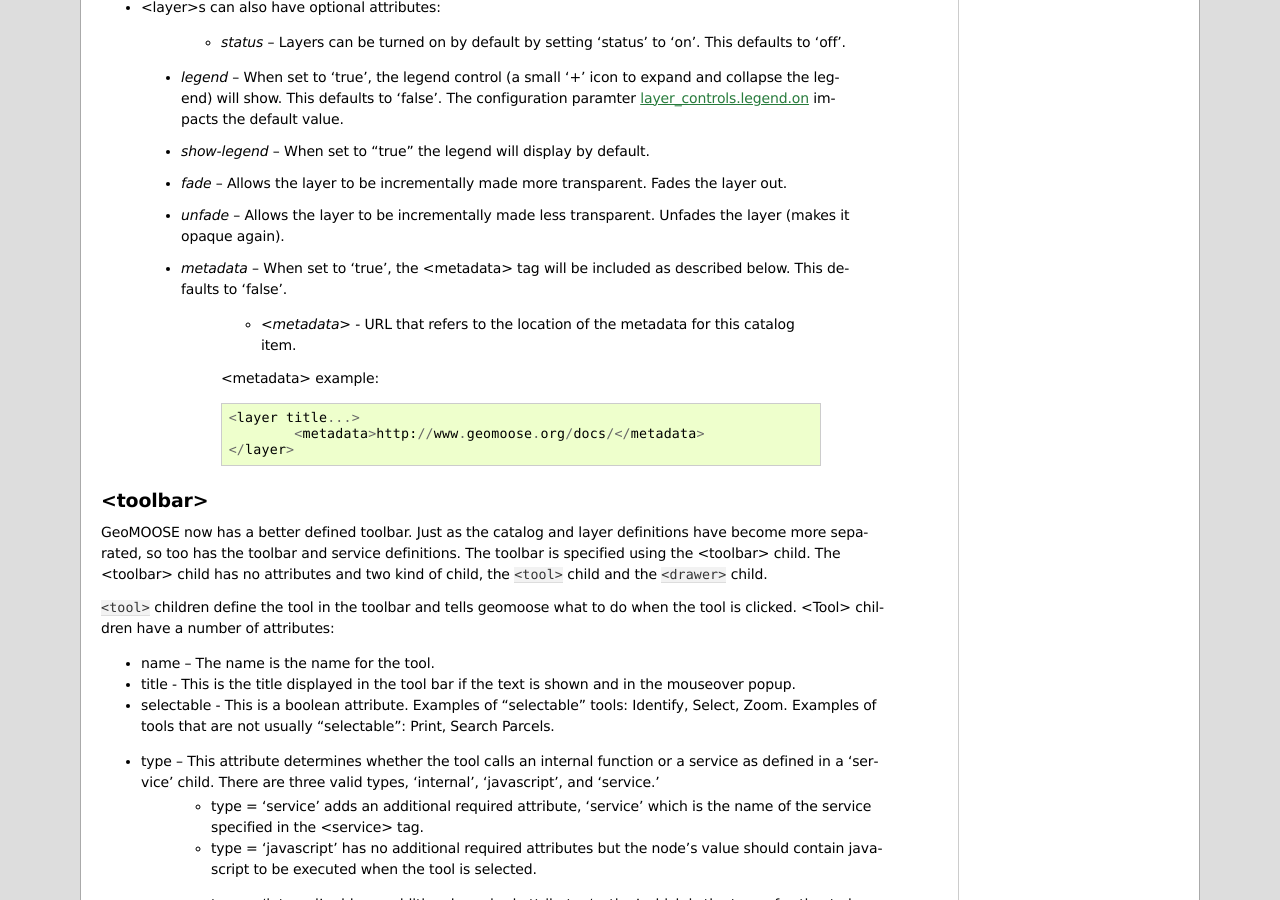
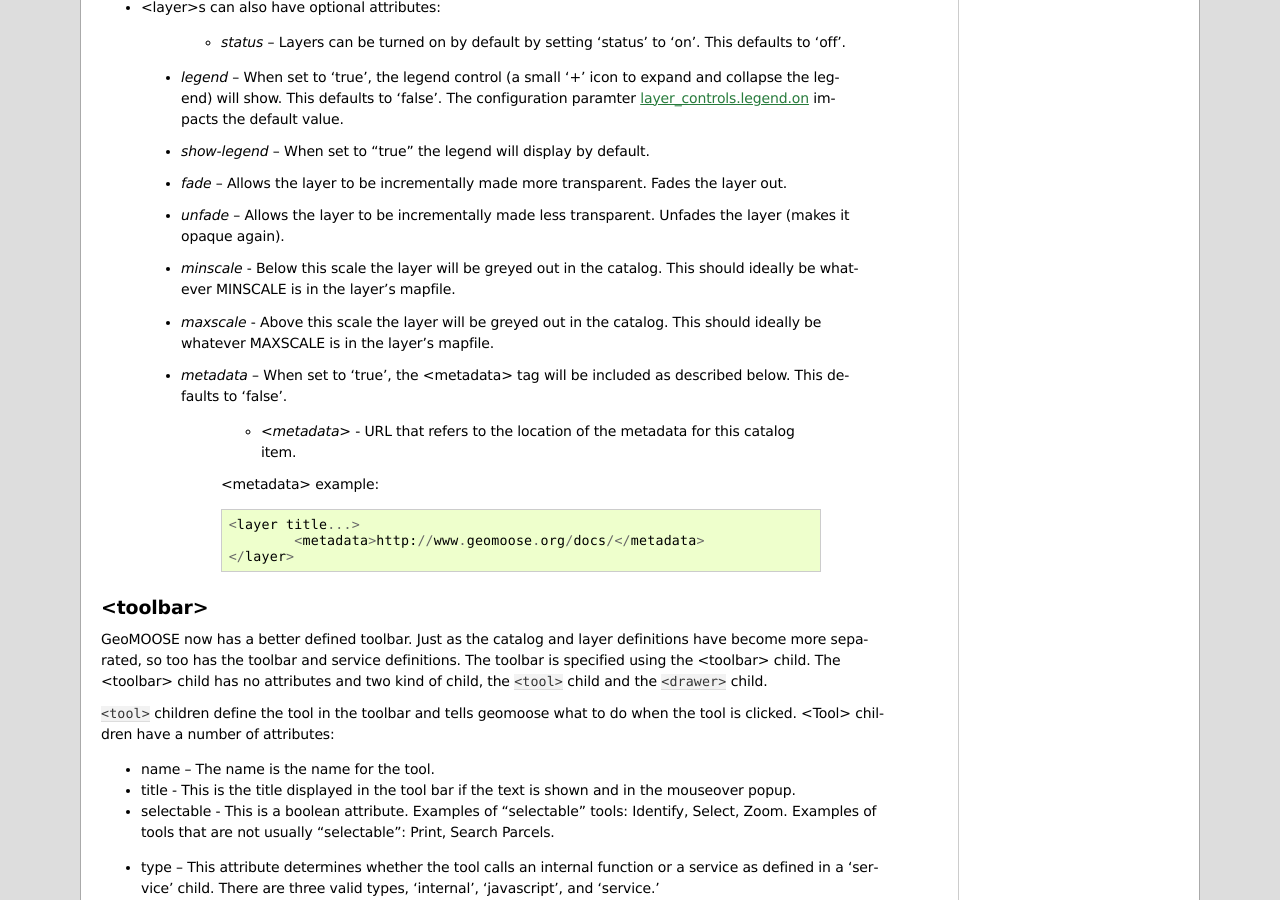
Before and after one commit to geomoose/geomoose-docs, a Sphinx documentation site: the page built from source/docs/mapbook.txt, in a window 1280 px wide and 900 px high, scrolled down 8498 px. Built offline with Sphinx 7.4.7, drawn with Linux system fonts in a browser that asks for light colours.

Commit message:
Documentation for geomoose/gemoose#7

```diff
--- a/source/docs/mapbook.txt
+++ b/source/docs/mapbook.txt
@@ -401,6 +401,10 @@ Group example (with sub group)::
 
 	* *unfade* – Allows the layer to be incrementally made less transparent.  Unfades the layer (makes it opaque again).
 
+	* *minscale* - Below this scale the layer will be greyed out in the catalog.  This should ideally be whatever MINSCALE is in the layer's mapfile.
+
+	* *maxscale* - Above this scale the layer will be greyed out in the catalog.  This should ideally be whatever MAXSCALE is in the layer's mapfile.
+
 	* *metadata* – When set to 'true', the <metadata> tag will be included as described below.  This defaults to 'false'.
 
 		* *<metadata>* - URL that refers to the location of the metadata for this catalog item.
```
